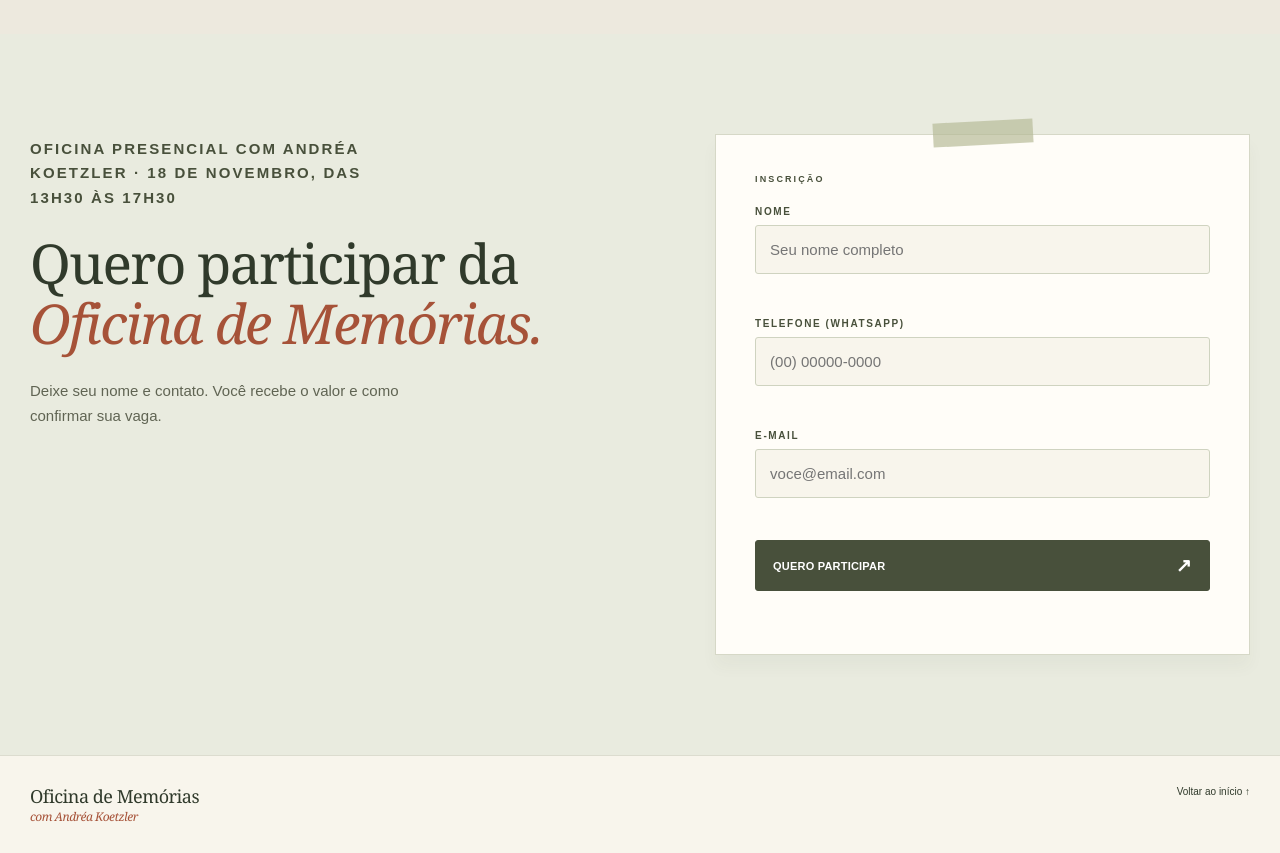
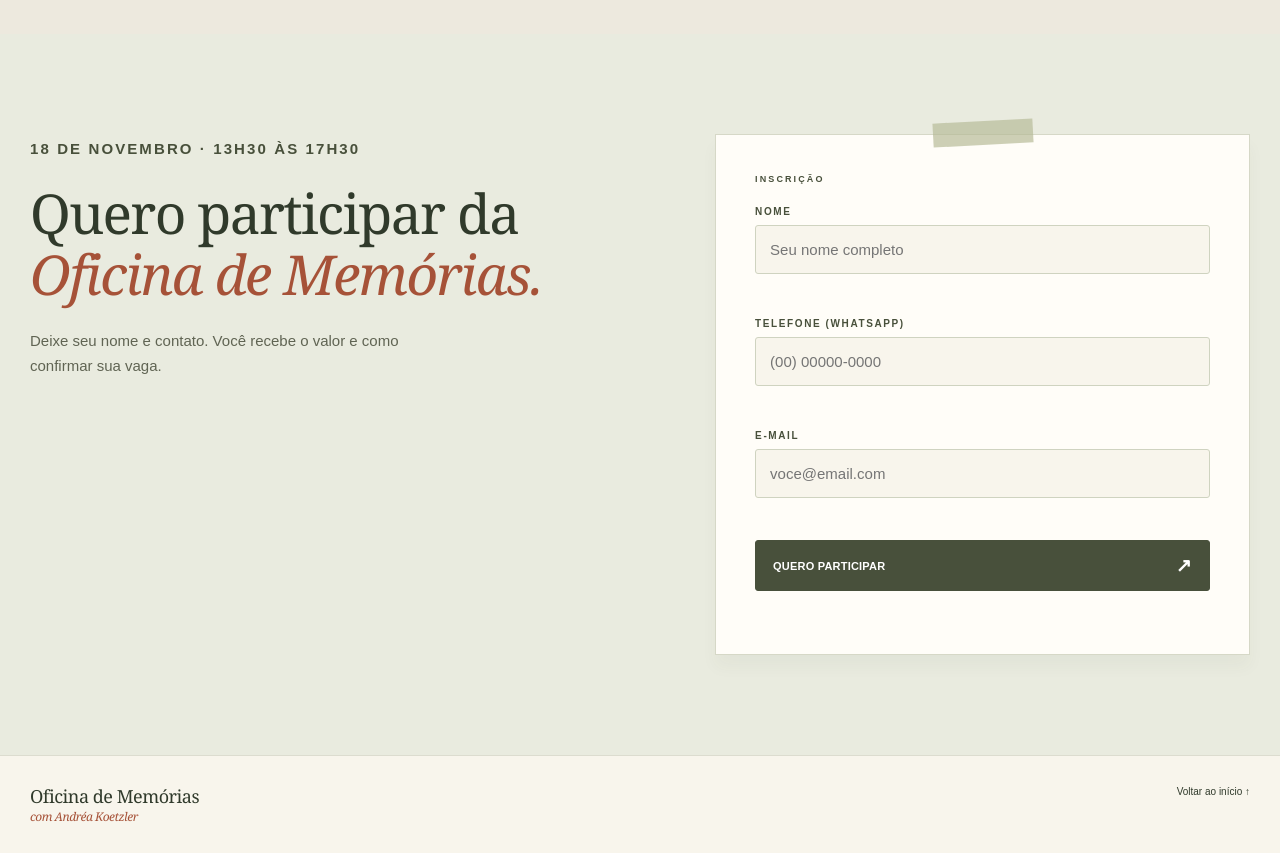
Before and after one commit to nicollekoetzler/fotolivro, a Next.js app: page / in a window 1280 px wide. Shown: the part 1620-2473 px from the top of the page. Built offline with nearby package versions, Linux system fonts and the light colour scheme.

Commit message:
Encurta o eyebrow acima do formulário
Co-Authored-By: Claude Opus 5.5 <noreply@anthropic.com>
Claude-Session: https://claude.ai/code/session_01RedThfUxN7tTbwa436gzzp

```diff
--- a/app/page.tsx
+++ b/app/page.tsx
@@ -63,7 +63,7 @@ export default function Home() {
 <section className="band pad100 bg-4" id="participar">
   <div className="wrap offer">
     <div className="offer-l">
-      <p className="eyebrow">Oficina presencial com Andréa Koetzler · 18 de novembro, das 13h30 às 17h30</p>
+      <p className="eyebrow">18 de novembro · 13h30 às 17h30</p>
       <h2 className="h2">Quero participar da<br className="d" /> <em>Oficina de Memórias.</em></h2>
       <p>Deixe seu nome e contato. Você recebe o valor e como confirmar sua vaga.</p>
     </div>
```
